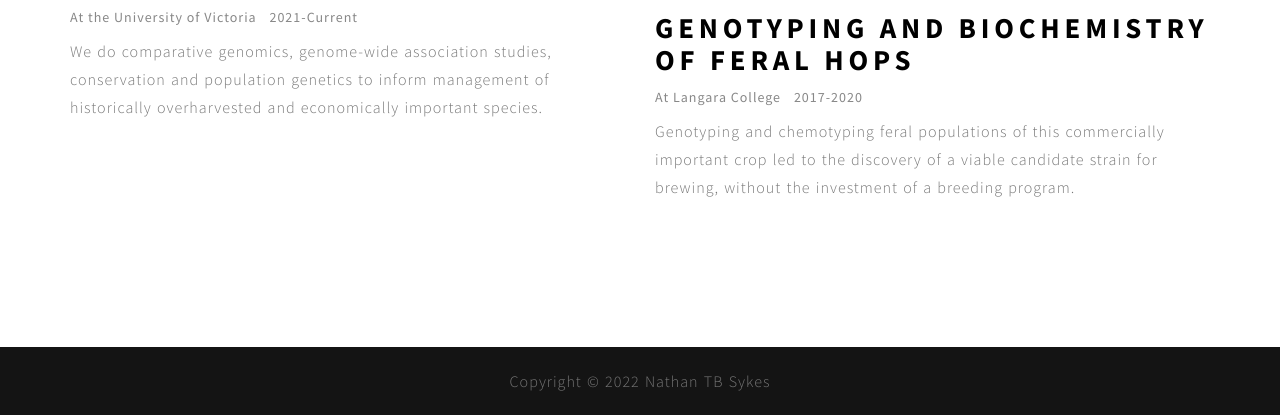
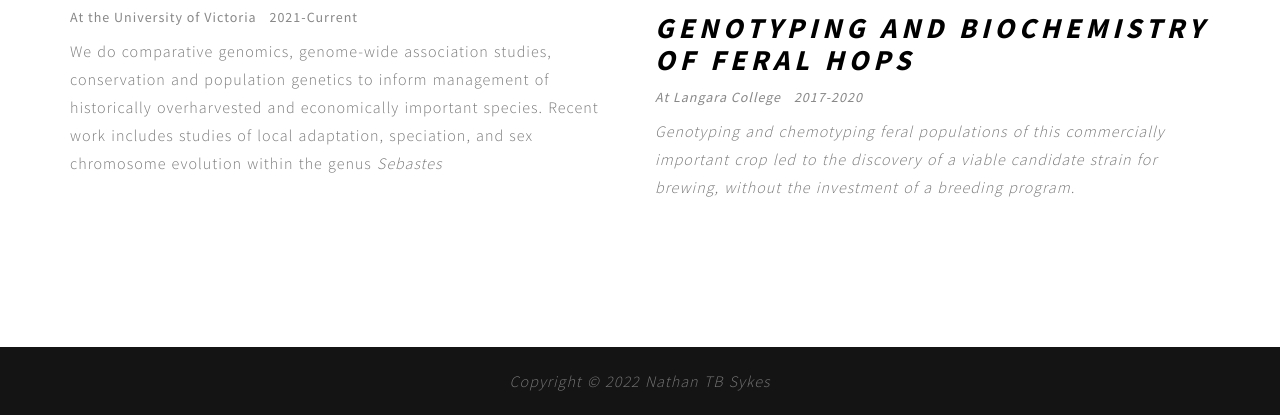
Before and after one commit to ntbsykes/ntbsykes.github.io, a plain HTML site: page work.html in a window 1280 px wide. Shown: the part 1061-1476 px from the top of the page. Drawn offline with Linux system fonts and the light colour scheme; some packages are replaced by stand-ins of ours; files whose address does not match are found by name.

Commit message:
Update work.html

```diff
--- a/work.html
+++ b/work.html
@@ -125,7 +125,7 @@ http://www.tooplate.com/view/2082-pure-mix
 						        <span>At the University of Victoria</span>
 						        <span> 2021-Current</span>
 					       </div>
-         		     <p>We do comparative genomics, genome-wide association studies, conservation and population genetics to inform management of historically overharvested and economically important species.</p>
+         		     <p>We do comparative genomics, genome-wide association studies, conservation and population genetics to inform management of historically overharvested and economically important species. Recent work includes studies of local adaptation, speciation, and sex chromosome evolution within the genus <i>Sebastes<i></p>
 
          	    </div>
 		    </div>
```
